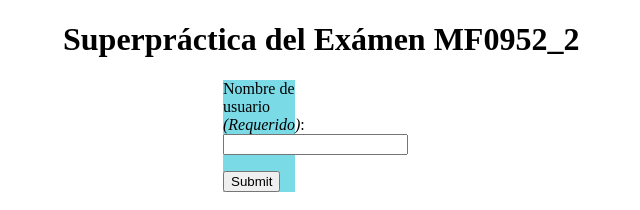
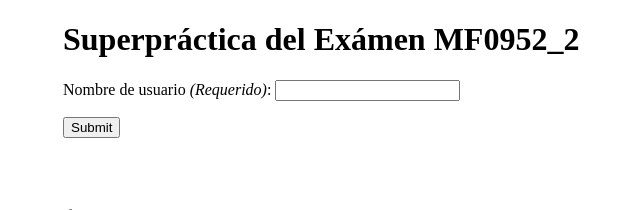
Before and after one commit to Roberto-CG/examenpractivoMF952_2, a PHP site: page /index.html in a window 1280 px wide. Shown: the top 210 px of the page, without its empty margins (17-657 px from the left). Run offline with PHP 8.4, Linux system fonts and the light colour scheme.

Commit message:
commit css

```diff
--- a/css/estilos.css
+++ b/css/estilos.css
@@ -5,15 +5,3 @@ Descripción: Examen práctico del MF0952_2 */
 body {
   margin-left: 5em
 }
-
-form {
-  margin-left: 10em;
-  margin-right: 60em;
-  background-color: rgb(122, 219, 231);
-}
-
-div {
-  margin-left: 10em;
-  margin-right: 60em;
-  text-align: center
-}
```
Also changed, not shown: images/images.jpg (deleted).
